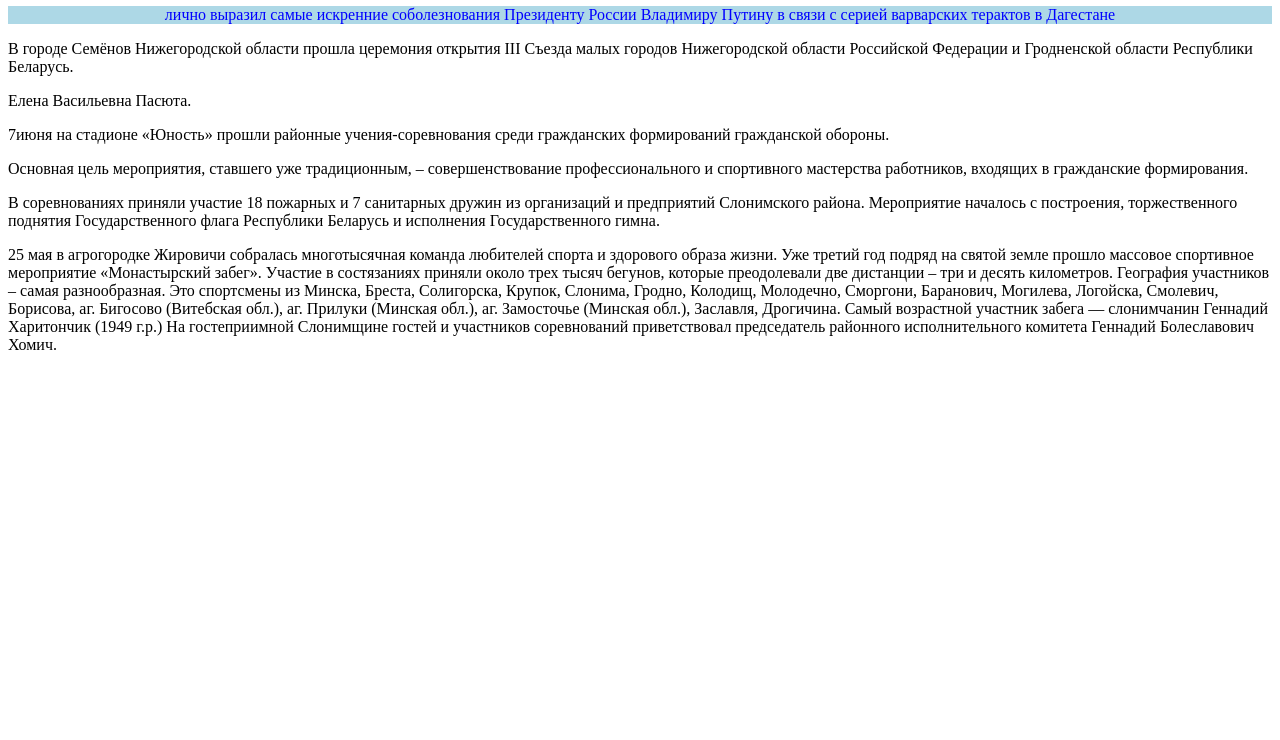
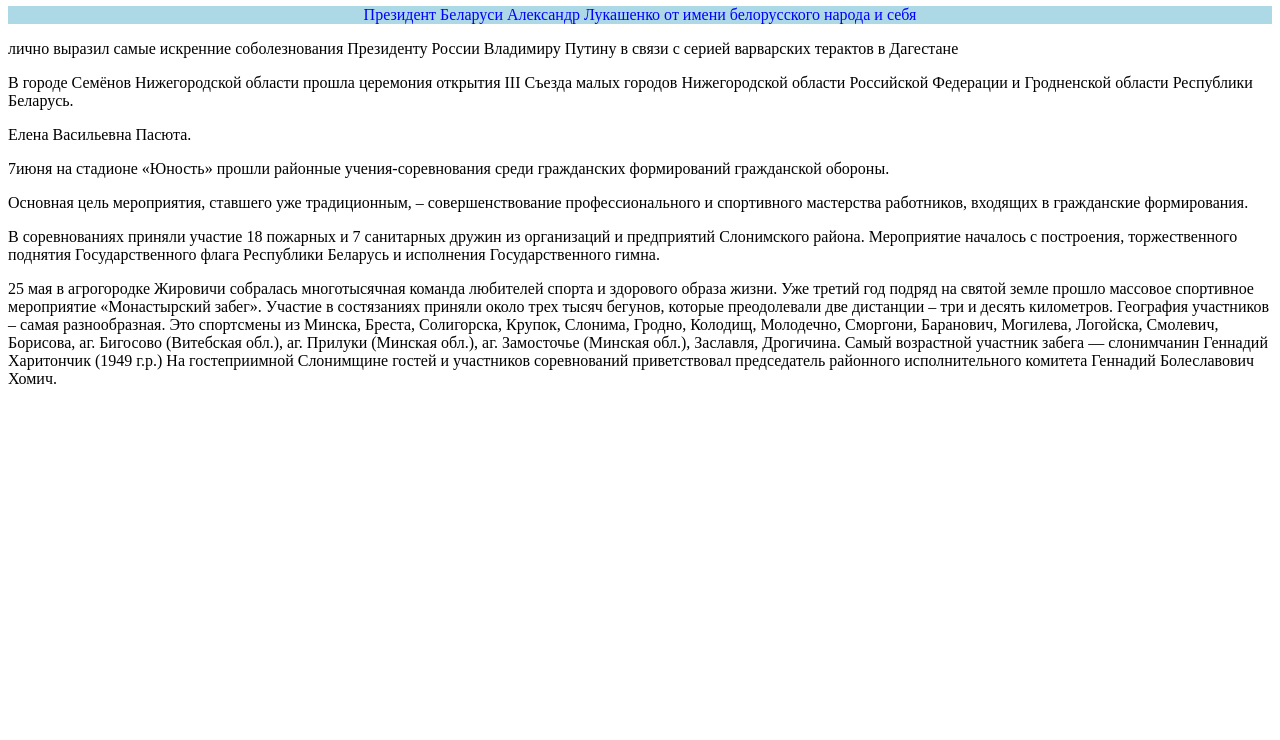
Before and after one commit to dench1kviniks/News, a plain HTML site: page index.html in a window 1280 px wide. Shown: the part 60-800 px from the top of the page. Drawn offline with Linux system fonts and the light colour scheme.

Commit message:
Update index.html

```diff
--- a/index.html
+++ b/index.html
@@ -1,6 +1,6 @@
 <html>
 <h1>Новости Беларусь</h1>
-<p style="text-align:center; color:blue;background-color:lightblue;Президент Беларуси Александр Лукашенко от имени белорусского народа и себя </p>
+<p style="text-align:center; color:blue;background-color:lightblue;">Президент Беларуси Александр Лукашенко от имени белорусского народа и себя </p>
 <p>лично выразил самые искренние соболезнования Президенту России Владимиру Путину в связи с серией варварских терактов в Дагестане</p>
 
   <p> В городе Семёнов Нижегородской области прошла церемония открытия III Съезда малых городов Нижегородской области Российской Федерации и Гродненской области
```
